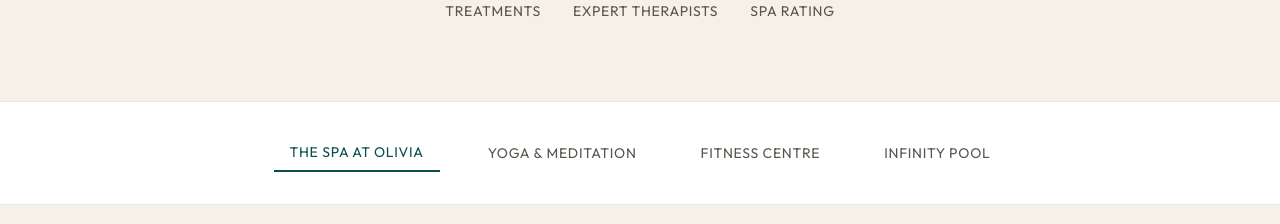
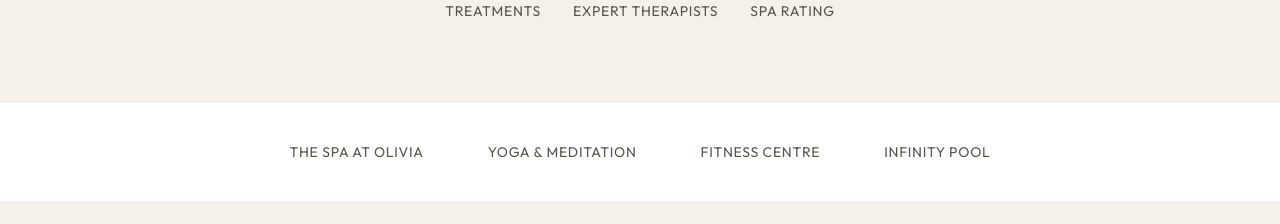
Before and after one commit to oliviaalleppey/main, a Next.js app: page /wellness in a window 1280 px wide. Shown: the part 880-1104 px from the top of the page. Built offline with nearby package versions, Linux system fonts and the light colour scheme; no server answers.

Commit message:
Change wellness tabs to scroll anchors - show all sections

```diff
--- a/app/wellness/page.tsx
+++ b/app/wellness/page.tsx
@@ -1,6 +1,6 @@
 'use client';
 
-import { useEffect, useState } from 'react';
+import { useEffect } from 'react';
 import { motion } from 'framer-motion';
 import Link from 'next/link';
 
@@ -68,27 +68,18 @@ const wellnessServices = [
 
 
 export default function WellnessPage() {
-    const [activeService, setActiveService] = useState('spa');
-
     useEffect(() => {
-        const validServiceIds = new Set(wellnessServices.map((service) => service.id));
-
-        const applyHashSelection = () => {
-            const hash = window.location.hash.replace('#', '').trim();
-            if (hash && validServiceIds.has(hash)) {
-                setActiveService(hash);
+        // Smooth scroll to section on page load if hash exists
+        const hash = window.location.hash.replace('#', '');
+        if (hash) {
+            const element = document.getElementById(hash);
+            if (element) {
+                setTimeout(() => {
+                    element.scrollIntoView({ behavior: 'smooth', block: 'start' });
+                }, 100);
             }
-        };
-
-        applyHashSelection();
-        window.addEventListener('hashchange', applyHashSelection);
-        return () => window.removeEventListener('hashchange', applyHashSelection);
+        }
     }, []);
-
-    const handleServiceSelect = (serviceId: string) => {
-        setActiveService(serviceId);
-        window.history.replaceState(null, '', `#${serviceId}`);
-    };
 
     return (
         <main className="min-h-screen bg-[#F6F1E8] font-sans">
@@ -190,16 +181,13 @@ export default function WellnessPage() {
                 <div className="max-w-6xl mx-auto px-6">
                     <div className="flex justify-center gap-4 md:gap-8 overflow-x-auto">
                         {wellnessServices.map((service) => (
-                            <button
+                            <a
                                 key={service.id}
-                                onClick={() => handleServiceSelect(service.id)}
-                                className={`px-4 py-2 text-sm uppercase tracking-wider whitespace-nowrap transition-all ${activeService === service.id
-                                    ? 'text-[#0A4D4E] border-b-2 border-[#0A4D4E]'
-                                    : 'text-[#59544D] hover:text-[#1C1C1C]'
-                                    }`}
+                                href={`#${service.id}`}
+                                className="px-4 py-2 text-sm uppercase tracking-wider whitespace-nowrap transition-all text-[#59544D] hover:text-[#1C1C1C]"
                             >
                                 {service.title}
-                            </button>
+                            </a>
                         ))}
                     </div>
                 </div>
@@ -210,7 +198,7 @@ export default function WellnessPage() {
                 <section
                     key={service.id}
                     id={service.id}
-                    className={`py-20 px-6 md:px-12 ${activeService === service.id ? 'block' : 'hidden'}`}
+                    className="py-20 px-6 md:px-12"
                 >
                     <div className="max-w-6xl mx-auto">
                         <div className="grid md:grid-cols-2 gap-12 items-center">
```
